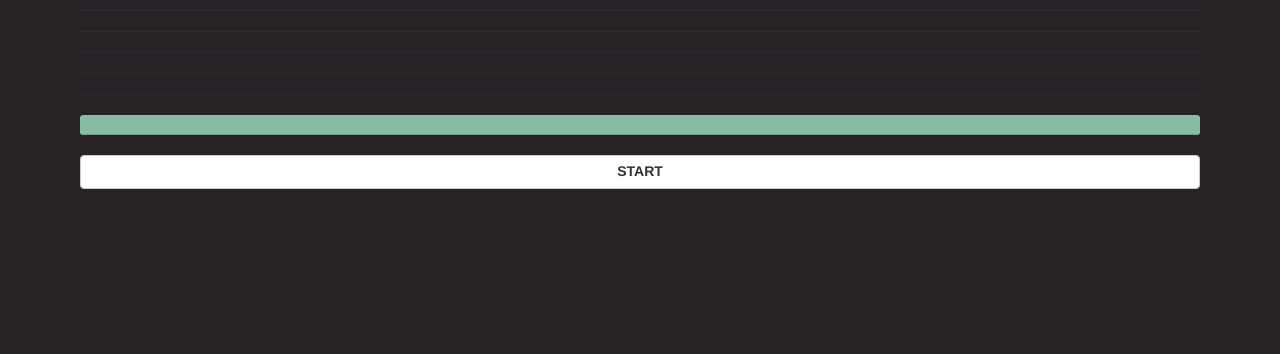
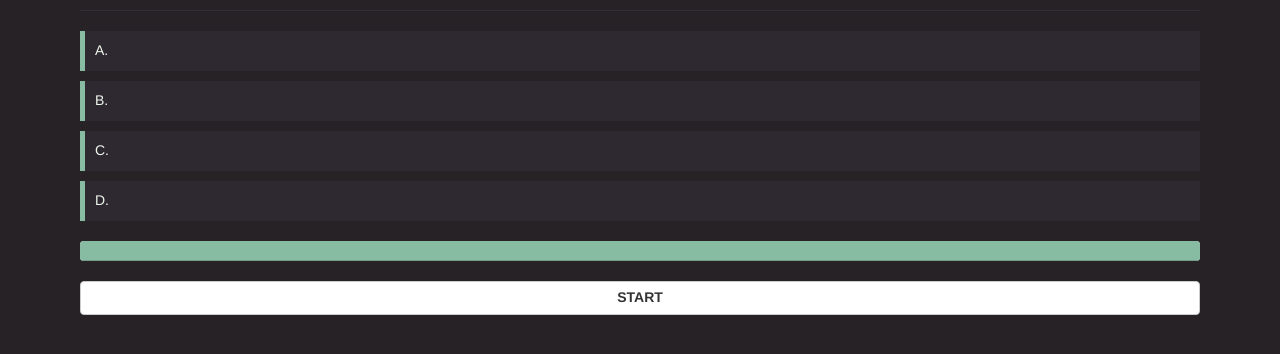
Before and after one commit to UNLRN/TriviaGame, a website: page index.html in a window 1280 px wide. Drawn offline with nearby package versions, Linux system fonts and the light colour scheme.

Commit message:
change answers to ol and li

```diff
--- a/index.html
+++ b/index.html
@@ -16,10 +16,12 @@
             </div>
         </div>
         <div class="row">
-            <div class="col-xs-12 answer"></div>
-            <div class="col-xs-12 answer"></div>
-            <div class="col-xs-12 answer"></div>
-            <div class="col-xs-12 answer"></div>
+                <ol>
+                    <li class="answer"></li>
+                    <li class="answer"></li>
+                    <li class="answer"></li>
+                    <li class="answer"></li>
+                </ol>
         </div>
         <div class="row">
 
--- a/sass/style.sass
+++ b/sass/style.sass
@@ -15,6 +15,7 @@ body, html
     background-color: $lightblack
     height: auto
     margin: 10px auto
+    border-left: 5px $green solid
 
 .btn
     font-weight: bold
@@ -22,3 +23,10 @@ body, html
 
 .progress-bar
     background-color: $green
+
+ol
+    margin: 0
+    padding: 0
+    list-style: inside upper-alpha
+    li
+        padding: 10px
```
Also changed, not shown: assets/css/main.css.
